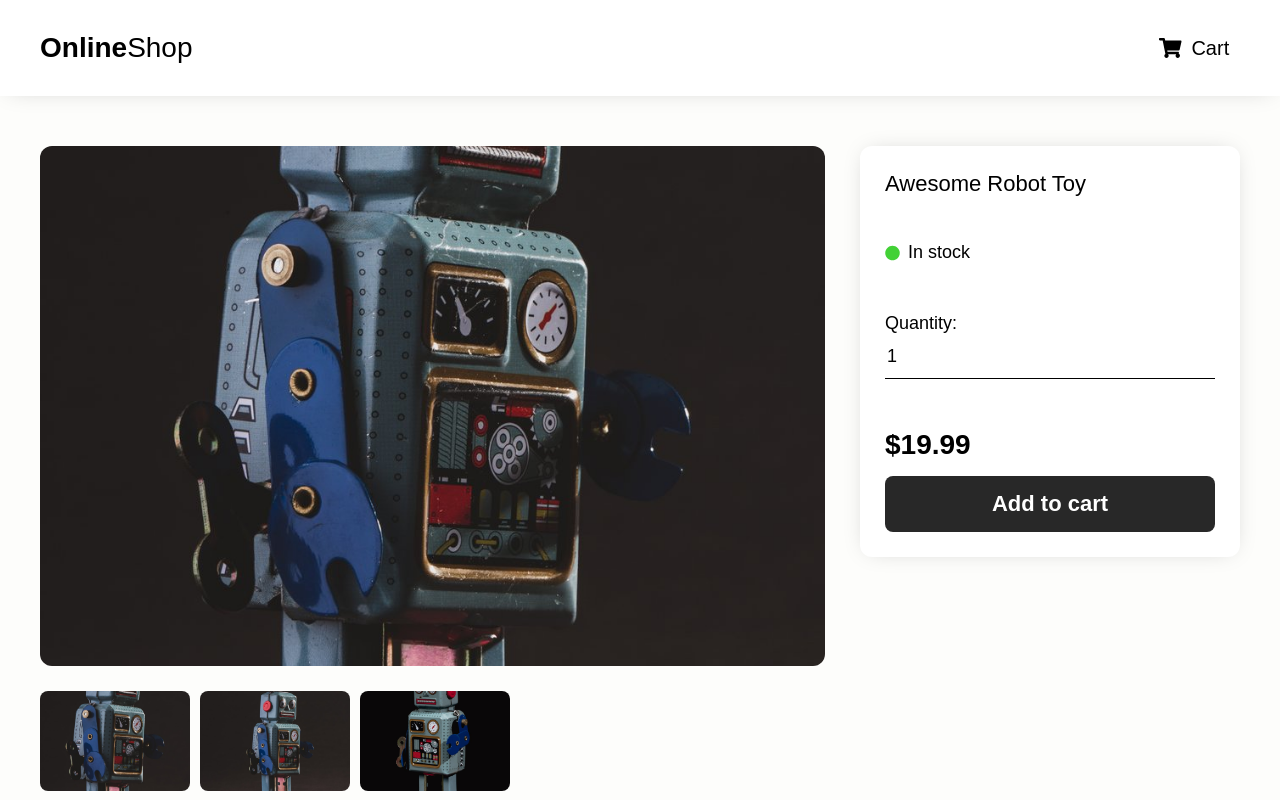
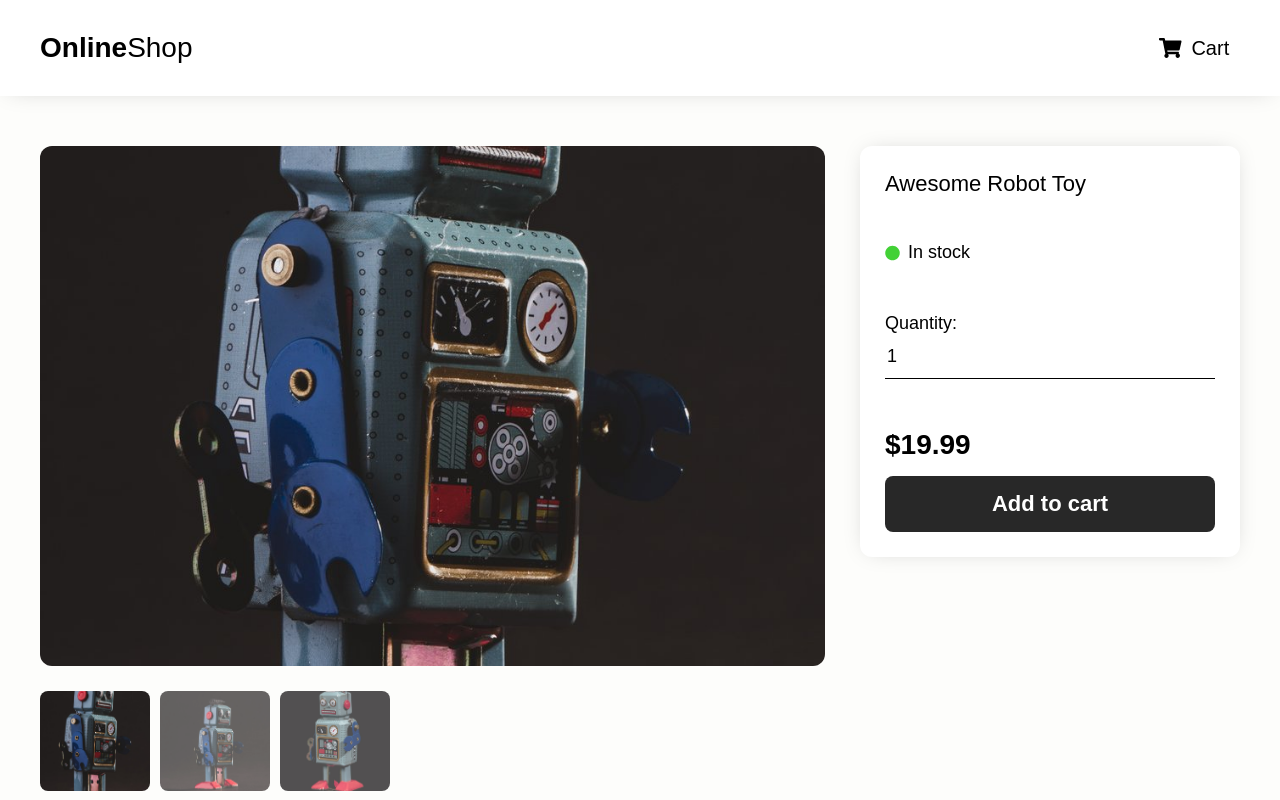
Before and after one commit to kcholew4/vue-shop-demo, a Vue app: page /product/1 in a window 1280 px wide. Built offline with nearby package versions, Linux system fonts and the light colour scheme; data requests are answered from the project's data file; a web font is replaced by a local one.

Commit message:
Indicate selected image in product gallery

```diff
--- a/src/components/ProductGallery.vue
+++ b/src/components/ProductGallery.vue
@@ -5,13 +5,15 @@
     </div>
     <div class="thumbnails">
       <div class="thumbnails__wrapper">
-        <img
+        <div
           v-for="(image, index) in product.images"
           :key="index"
-          :src="image"
+          class="thumbnails__image"
+          :class="{ 'thumbnails__image--selected': currentImageIndex == index }"
           @click="selectImage(index)"
-          class="thumbnails__image"
-        />
+        >
+          <img :src="image" />
+        </div>
       </div>
     </div>
   </div>
@@ -53,25 +55,46 @@ export default {
 }
 
 .thumbnails {
-  //border-radius: 12px;
   overflow: hidden;
   margin-top: 25px;
 
   &__wrapper {
     overflow-x: auto;
+    //scrollbar-color: #282828 #fdfdfb;
+    &::-webkit-scrollbar-thumb {
+      background-color: #282828;
+    }
+
     display: grid;
     grid-template-rows: 100px;
-    grid-template-columns: repeat(auto-fit, 150px);
+    grid-template-columns: repeat(auto-fit, 110px);
     grid-column-gap: 10px;
     grid-auto-flow: column;
     grid-auto-columns: 150px;
   }
 
   &__image {
-    @include mixins.img-fit-container;
-
     cursor: pointer;
     border-radius: 8px;
+    overflow: hidden;
+    background-color: white;
+
+    img {
+      @include mixins.img-fit-container;
+      opacity: 0.7;
+    }
+
+    &:hover {
+      img {
+        opacity: 1;
+      }
+    }
+  }
+
+  &__image--selected {
+    img {
+      opacity: 1;
+    }
   }
 }
 </style>
```
